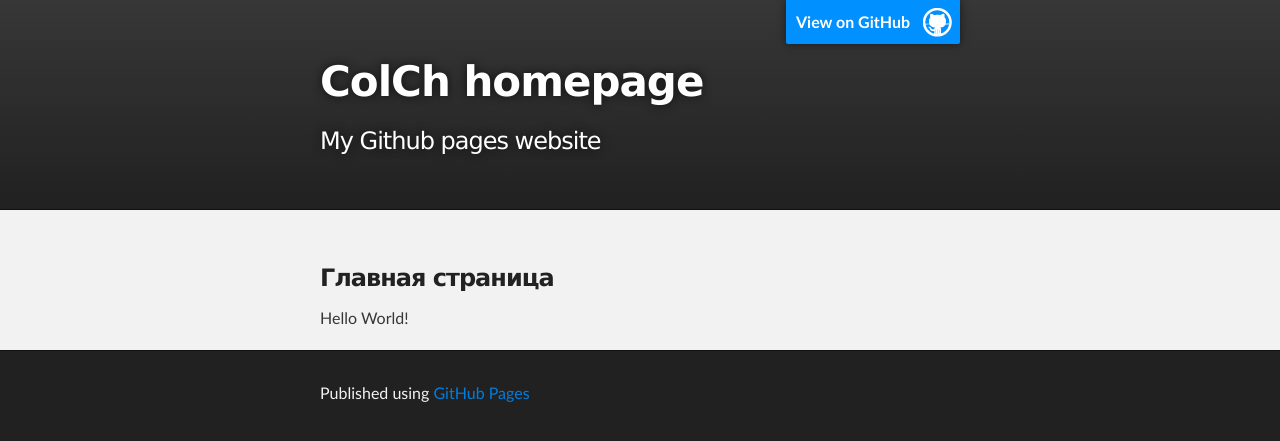
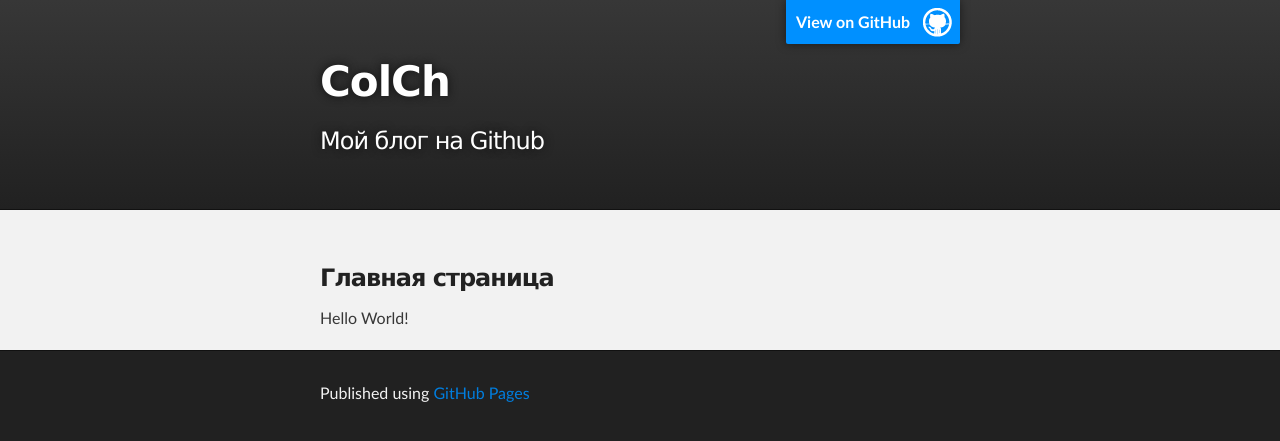
Before and after one commit to ColCh/colch.github.com, a Jekyll site: the page built from index.html, in a window 1280 px wide. Shown: the top 441 px of the page. Built offline with Jekyll 4.4.1, drawn with Linux system fonts in a browser that asks for light colours.

Commit message:
поправилл описание и имя

```diff
--- a/_config.yml
+++ b/_config.yml
@@ -1,5 +1,5 @@
-title: ColCh homepage
-description: My Github pages website
+title: ColCh
+description: Мой блог на Github
 
 url: http://colch.github.com/
 baseurl: /
```
